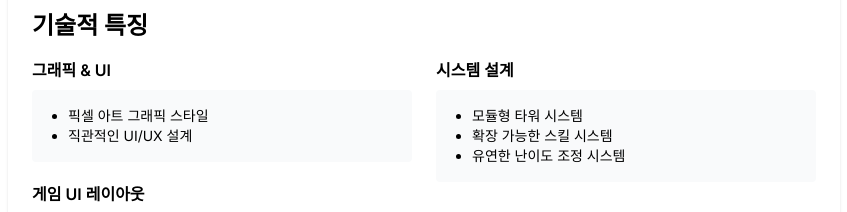
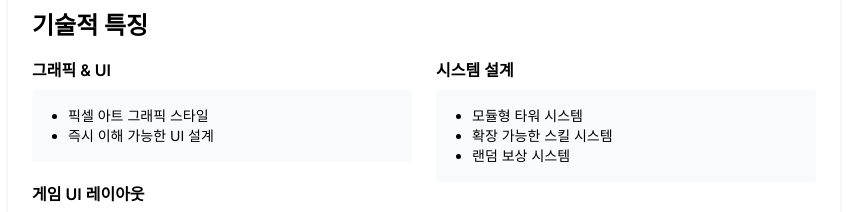
Before and after one commit to WooGeun-Nam/towerdefense-portfolio, a Next.js app: page /towerdefense-portfolio/ in a window 1280 px wide. Shown: the part 2580-2792 px from the top of the page, without its empty margins (216-1063 px from the left). Built offline with nearby package versions, Linux system fonts and the light colour scheme.

Commit message:
Update GamePortfolio.tsx

```diff
--- a/components/GamePortfolio.tsx
+++ b/components/GamePortfolio.tsx
@@ -242,7 +242,7 @@ const GamePortfolio = () => {
             <div className="p-4 bg-gray-50 rounded">
               <ul className="list-disc pl-5 text-sm">
                 <li>픽셀 아트 그래픽 스타일</li>
-                <li>직관적인 UI/UX 설계</li>
+                <li>즉시 이해 가능한 UI 설계</li>
               </ul>
             </div>
           </div>
@@ -252,7 +252,7 @@ const GamePortfolio = () => {
               <ul className="list-disc pl-5 text-sm">
                 <li>모듈형 타워 시스템</li>
                 <li>확장 가능한 스킬 시스템</li>
-                <li>유연한 난이도 조정 시스템</li>
+                <li>랜덤 보상 시스템</li>
               </ul>
             </div>
           </div>
```
